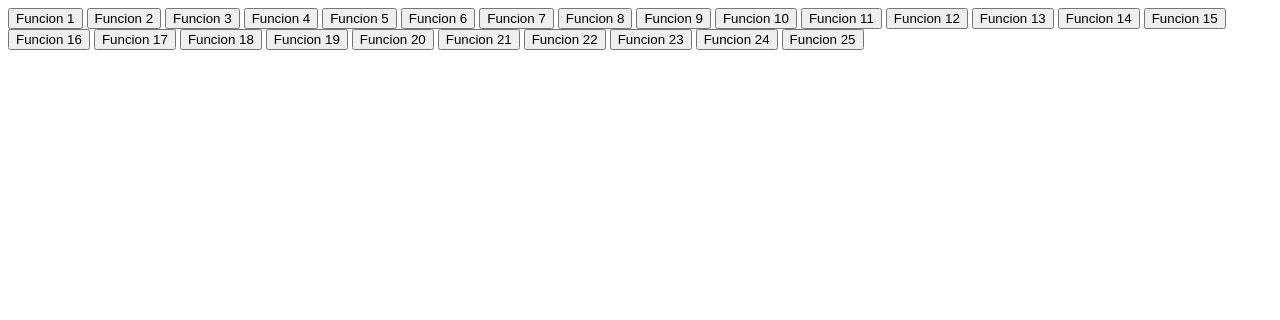
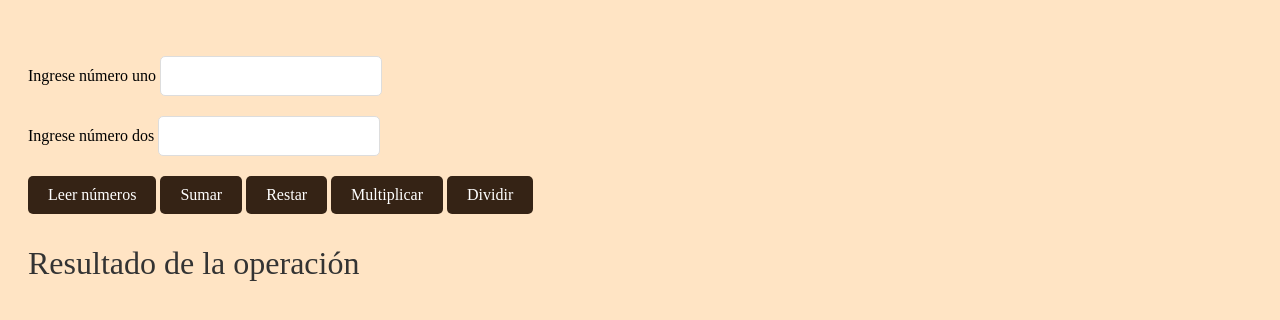
Before and after one commit to DiegoIII/pseudocodigos24, a plain HTML site: page index.html in a window 1280 px wide. Drawn offline with Linux system fonts and the light colour scheme.

Commit message:
Add files via upload

```diff
--- a/index.html
+++ b/index.html
@@ -3,35 +3,24 @@
   <head>
     <meta charset="UTF-8" />
     <meta name="viewport" content="width=device-width, initial-scale=1.0" />
-    <title>Usos de funciones con html5</title>
+    <title>Document</title>
+    <link rel="stylesheet" href="./styles.css" />
   </head>
   <body>
-    <button onclick="saludar();">Funcion 1</button>
-    <button onclick="saludarDos();">Funcion 2</button>
-    <button onclick="suma();">Funcion 3</button>
-    <button onclick="resta();">Funcion 4</button>
-    <button onclick="multiplica();">Funcion 5</button>
-    <button onclick="divide();">Funcion 6</button>
-    <button onclick="modulo();">Funcion 7</button>
-    <button onclick="potencia();">Funcion 8</button>
-    <button onclick="raizCuadrada();">Funcion 9</button>
-    <button onclick="logaritmoNatural();">Funcion 10</button>
-    <button onclick="seno();">Funcion 11</button>
-    <button onclick="coseno();">Funcion 12</button>
-    <button onclick="valorAbsoluto();">Funcion 13</button>
-    <button onclick="redondear();">Funcion 14</button>
-    <button onclick="redondearArriba();">Funcion 15</button>
-    <button onclick="redondearAbajo();">Funcion 16</button>
-    <button onclick="numeroAleatorio();">Funcion 17</button>
-    <button onclick="tangente();">Funcion 18</button>
-    <button onclick="arcoseno();">Funcion 19</button>
-    <button onclick="arcocoseno();">Funcion 20</button>
-    <button onclick="arcotangente();">Funcion 21</button>
-    <button onclick="logaritmoBase10();">Funcion 22</button>
-    <button onclick="exponencial();">Funcion 23</button>
-    <button onclick="minimo();">Funcion 24</button>
-    <button onclick="maximo();">Funcion 25</button>
-    <script src="./expresiones.js"></script>
-    <script src="./expresiones.js"></script>
+    <br />
+    <label for="datoUno">Ingrese número uno</label>
+    <input type="text" name="numeroUno" id="numeroUno" />
+    <br />
+    <label for="datoDos">Ingrese número dos</label>
+    <input type="text" name="numeroDos" id="numeroDos" />
+    <br />
+    <button onclick="leerNumeros()">Leer números</button>
+    <button onclick="sumar()">Sumar</button>
+    <button onclick="restar()">Restar</button>
+    <button onclick="multiplicar()">Multiplicar</button>
+    <button onclick="dividir()">Dividir</button>
+    <h1>Resultado de la operación</h1>
+    <h2 id="resultado"></h2>
+    <script src="./main.js"></script>
   </body>
 </html>
--- /dev/null
+++ b/main.js
@@ -0,0 +1,36 @@
+console.log("Prueba");
+function leerNumeros() {
+  const numeroUno = document.getElementById("numeroUno").value;
+  const numeroDos = document.getElementById("numeroDos").value;
+  console.log(numeroUno);
+  console.log(numeroDos);
+}
+function sumar() {
+  const numeroUno = document.getElementById("numeroUno").value;
+  const numeroDos = document.getElementById("numeroDos").value;
+  const resultado = parseInt(numeroUno) + parseInt(numeroDos);
+  console.log(typeof resultado);
+  console.log(resultado);
+  document.getElementById("resultado").innerHTML = resultado;
+}
+function restar() {
+  const numeroUno = document.getElementById("numeroUno").value;
+  const numeroDos = document.getElementById("numeroDos").value;
+  const resultado = parseInt(numeroUno) - parseInt(numeroDos);
+  console.log(resultado);
+  document.getElementById("resultado").innerHTML = resultado;
+}
+function multiplicar() {
+  const numeroUno = document.getElementById("numeroUno").value;
+  const numeroDos = document.getElementById("numeroDos").value;
+  const resultado = parseInt(numeroUno) * parseInt(numeroDos);
+  console.log(resultado);
+  document.getElementById("resultado").innerHTML = resultado;
+}
+function dividir() {
+  const numeroUno = document.getElementById("numeroUno").value;
+  const numeroDos = document.getElementById("numeroDos").value;
+  const resultado = parseInt(numeroUno) / parseInt(numeroDos);
+  console.log(resultado);
+  document.getElementById("resultado").innerHTML = resultado;
+}
--- /dev/null
+++ b/styles.css
@@ -0,0 +1,37 @@
+body {
+  font-family: "Playfair Display", serif;
+  padding: 20px;
+  background-color: #ffe4c4;
+}
+h1,
+h2,
+label,
+button,
+input[type="text"] {
+  font-family: "Playfair Display", serif;
+  font-weight: 400;
+}
+h1,
+h2 {
+  color: #333;
+}
+button {
+  margin: 10px 0;
+  padding: 10px 20px;
+  font-size: 16px;
+  color: #fff;
+  background-color: #352315;
+  border: none;
+  border-radius: 5px;
+  cursor: pointer;
+}
+button:hover {
+  background-color: #0056b3;
+}
+input[type="text"] {
+  margin: 10px 0;
+  padding: 10px;
+  font-size: 16px;
+  border: 1px solid #ddd;
+  border-radius: 5px;
+}
```
